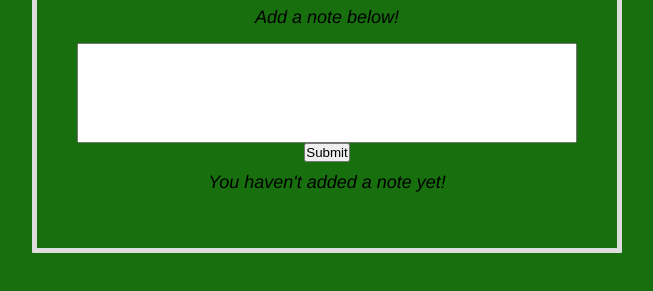
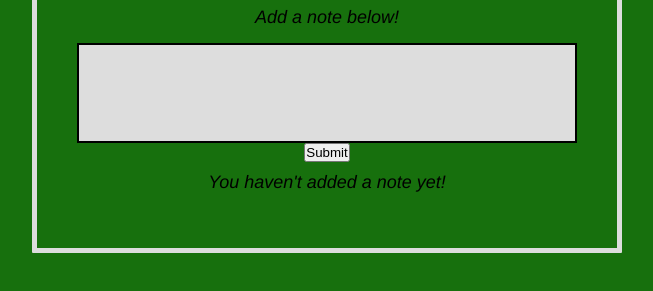
Before and after one commit to rafatavares03/note_taker, a plain HTML site: page index.html in a window 1280 px wide. Shown: the part 313-604 px from the top of the page, without its empty margins (313-966 px from the left). Drawn offline with nearby package versions, Linux system fonts and the light colour scheme.

Commit message:
a little more of style

```diff
--- a/assets/css/style.css
+++ b/assets/css/style.css
@@ -40,10 +40,16 @@ body {
 }
 
 .form > textarea {
+    background-color: #ddd;
     outline: 0;
     resize: none;
     width: 500px;
     height: 100px;
+    padding: 10px;
+    font-family: inherit;
+    font-size: 15px;
+    overflow-y: auto;
+    border: double 2px #000;
 }
 
 
```
